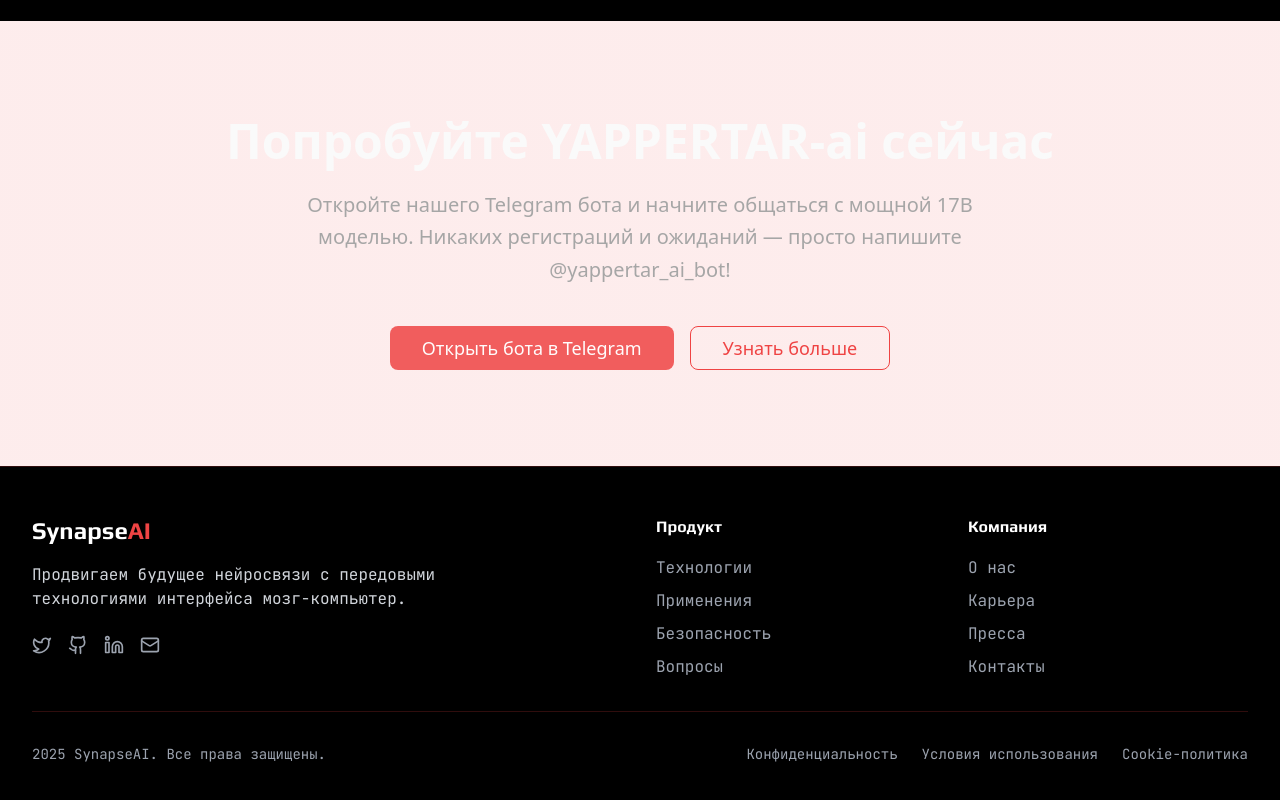
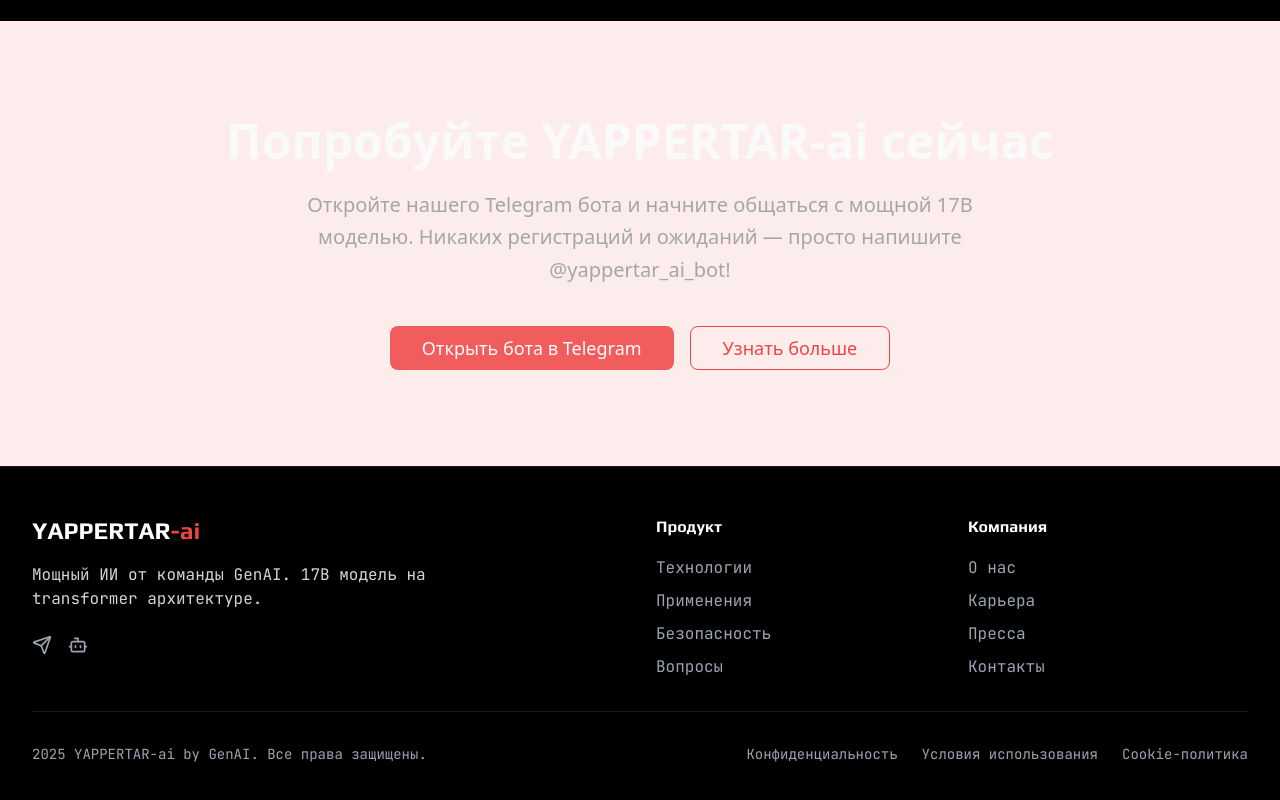
Before and after one commit to pr-poehali-dev/data-vision-project, a React (Vite) app: page / in a window 1280 px wide. Shown: the part 4550-5350 px from the top of the page. Built offline with nearby package versions, Linux system fonts and the light colour scheme.

Commit message:
Добавлен Telegram канал команды

```diff
--- a/src/components/footer.tsx
+++ b/src/components/footer.tsx
@@ -1,4 +1,4 @@
-import { Github, Twitter, Linkedin, Mail } from "lucide-react"
+import Icon from '@/components/ui/icon'
 
 export function Footer() {
   return (
@@ -8,23 +8,29 @@ export function Footer() {
           {/* Brand */}
           <div className="col-span-1 md:col-span-2">
             <h2 className="font-orbitron text-2xl font-bold text-white mb-4">
-              Synapse<span className="text-red-500">AI</span>
+              YAPPERTAR<span className="text-red-500">-ai</span>
             </h2>
             <p className="font-space-mono text-gray-300 mb-6 max-w-md">
-              Продвигаем будущее нейросвязи с передовыми технологиями интерфейса мозг-компьютер.
+              Мощный ИИ от команды GenAI. 17B модель на transformer архитектуре.
             </p>
             <div className="flex space-x-4">
-              <a href="#" className="text-gray-400 hover:text-red-500 transition-colors duration-200">
-                <Twitter size={20} />
+              <a
+                href="https://t.me/fantominsight"
+                target="_blank"
+                rel="noopener noreferrer"
+                className="text-gray-400 hover:text-red-500 transition-colors duration-200"
+                aria-label="Telegram канал команды"
+              >
+                <Icon name="Send" size={20} />
               </a>
-              <a href="#" className="text-gray-400 hover:text-red-500 transition-colors duration-200">
-                <Github size={20} />
-              </a>
-              <a href="#" className="text-gray-400 hover:text-red-500 transition-colors duration-200">
-                <Linkedin size={20} />
-              </a>
-              <a href="#" className="text-gray-400 hover:text-red-500 transition-colors duration-200">
-                <Mail size={20} />
+              <a
+                href="https://t.me/yappertar_ai_bot"
+                target="_blank"
+                rel="noopener noreferrer"
+                className="text-gray-400 hover:text-red-500 transition-colors duration-200"
+                aria-label="Telegram бот"
+              >
+                <Icon name="Bot" size={20} fallback="MessageSquare" />
               </a>
             </div>
           </div>
@@ -99,7 +105,7 @@ export function Footer() {
         {/* Bottom Bar */}
         <div className="mt-8 pt-8 border-t border-red-500/20">
           <div className="flex flex-col md:flex-row justify-between items-center">
-            <p className="font-space-mono text-gray-400 text-sm">2025 SynapseAI. Все права защищены.</p>
+            <p className="font-space-mono text-gray-400 text-sm">2025 YAPPERTAR-ai by GenAI. Все права защищены.</p>
             <div className="flex space-x-6 mt-4 md:mt-0">
               <a
                 href="#"
```
